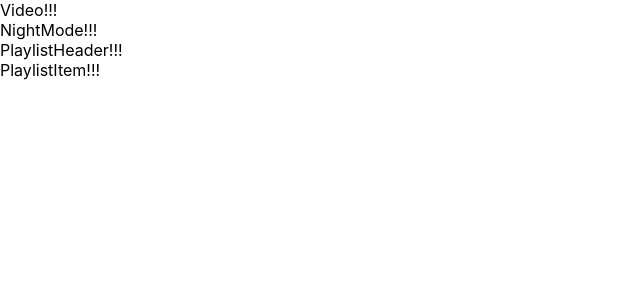
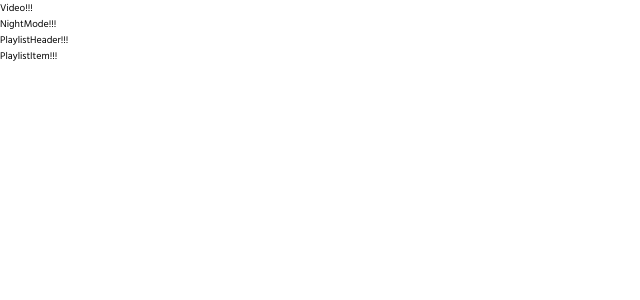
Before and after one commit to gkord/modern-react-practice, a React (Create React App) app: page /1 in a window 1280 px wide. Shown: the top 300 px of the page, without its empty margins (0-640 px from the left). Built offline with nearby package versions, Linux system fonts and the light colour scheme.

Commit message:
started with styling components

```diff
--- a/public/index.html
+++ b/public/index.html
@@ -24,6 +24,7 @@
       work correctly both with client-side routing and a non-root public URL.
       Learn how to configure a non-root public URL by running `npm run build`.
     -->
+    <link href="https://fonts.googleapis.com/css?family=Hind&display=swap" rel="stylesheet">
     <title>React App</title>
   </head>
   <body>
--- a/src/components/containers/App.js
+++ b/src/components/containers/App.js
@@ -1,6 +1,7 @@
 import React from "react";
 import Player from "./Player";
 import { BrowserRouter, Route, Switch } from "react-router-dom";
+import GlobalStyle from "../../styles/GlobalStyle";
 
 const App = () => (
   <BrowserRouter>
@@ -8,6 +9,7 @@
       <Route exact path="/" component={Player} />
       <Route exact path="/:activeVideo" component={Player} />
     </Switch>
+    <GlobalStyle />
   </BrowserRouter>
 );
 
--- a/src/styles/GlobalStyle.js
+++ b/src/styles/GlobalStyle.js
@@ -0,0 +1,12 @@
+import { createGlobalStyle } from "styled-components";
+
+const GlobalStyle = createGlobalStyle`
+    * { -moz-box-sizing: border-box; -webkit-box-sizing: border-box; box-sizing: border-box; }
+
+    body {
+        font-size: 10px;
+        font-family: 'Hind', sans-serif;
+    }
+`;
+
+export default GlobalStyle;
```
